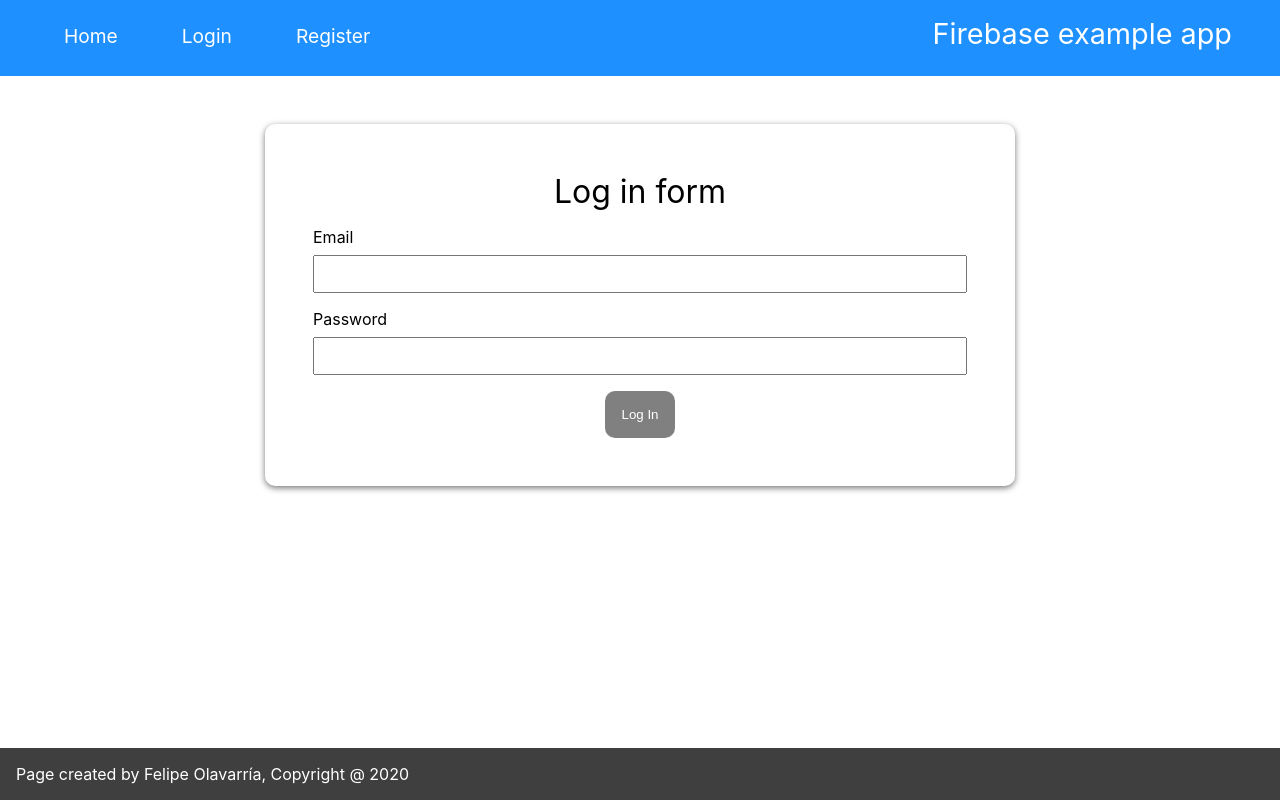
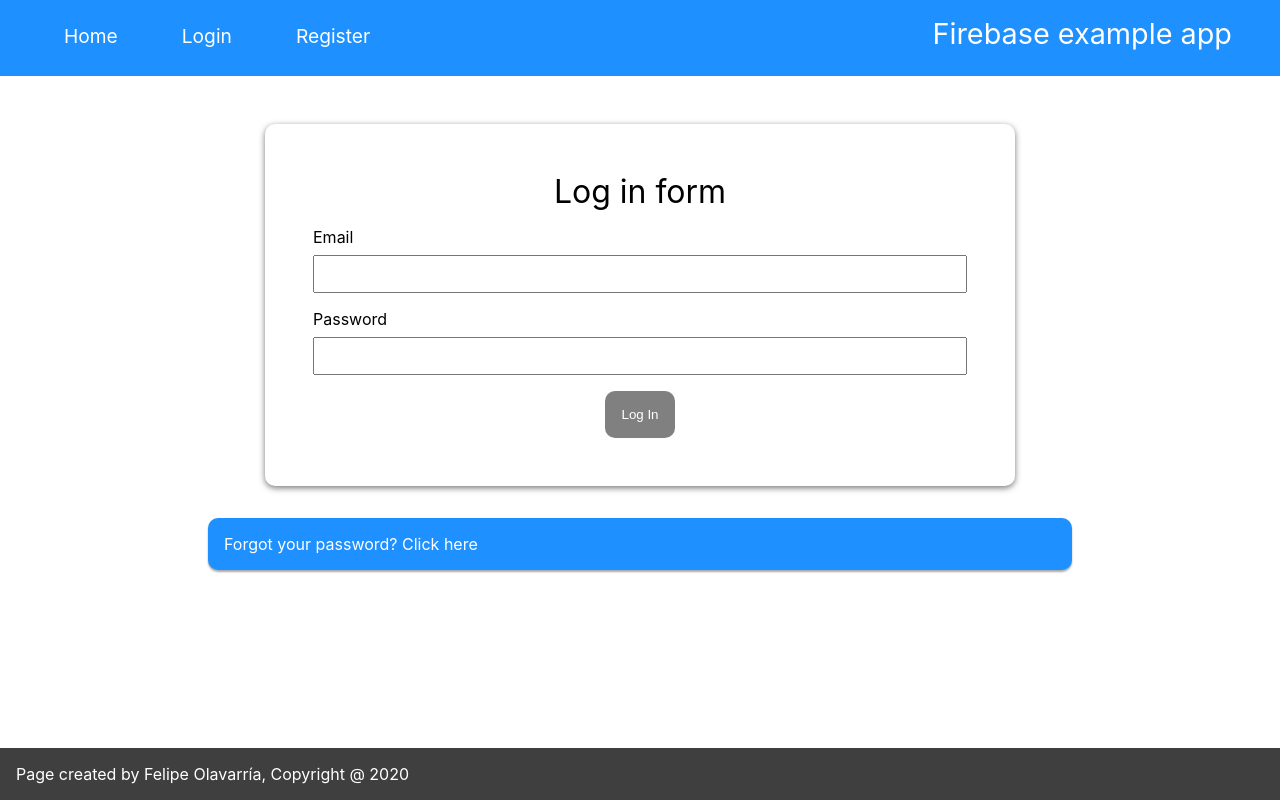
Before and after one commit to desolaser/firebase-react-app, a React (Create React App) app: page /login in a window 1280 px wide. Built offline with nearby package versions, Linux system fonts and the light colour scheme.

Commit message:
Create styled link component and add it to login and register pages

```diff
--- /dev/null
+++ b/src/components/styled_link.js
@@ -0,0 +1,15 @@
+import { Link } from 'react-router-dom'
+import styled from 'styled-components'
+
+const StyledLink = styled(Link)`
+    background-color: dodgerblue;
+    display: block;
+    border-radius: 10px;
+    padding: 1rem;
+    box-shadow: 0 2px 2px #aaaaaa;
+    margin-top: 2rem;
+    color: white;
+    text-decoration: none;
+`
+
+export default StyledLink
--- a/src/pages/login.js
+++ b/src/pages/login.js
@@ -5,6 +5,7 @@
 import Layout from '../components/layout'
 import Form from '../components/form'
 import Error from '../components/error'
+import StyledLink from '../components/styled_link'
 
 
 const Login = props => {
@@ -57,6 +58,7 @@
                 submitValue="Log In"
                 disabled={isInvalid}
             />
+            <StyledLink to="/password_reset">Forgot your password? Click here</StyledLink>
             {error && <Error message={error.message} />}
         </Layout>
     )
--- a/src/pages/register.js
+++ b/src/pages/register.js
@@ -4,6 +4,7 @@
 import Layout from '../components/layout'
 import Form from '../components/form'
 import Error from '../components/error'
+import StyledLink from '../components/styled_link'
 
 const Register = props => {
     const firebase = useFirebase()
@@ -64,6 +65,7 @@
                 submitValue="Sign Up"
                 disabled={isInvalid}
             />
+            <StyledLink to="/password_reset">Forgot your password? Click here</StyledLink>
             {error && <Error message={error.message} />}
         </Layout>
     )
```
